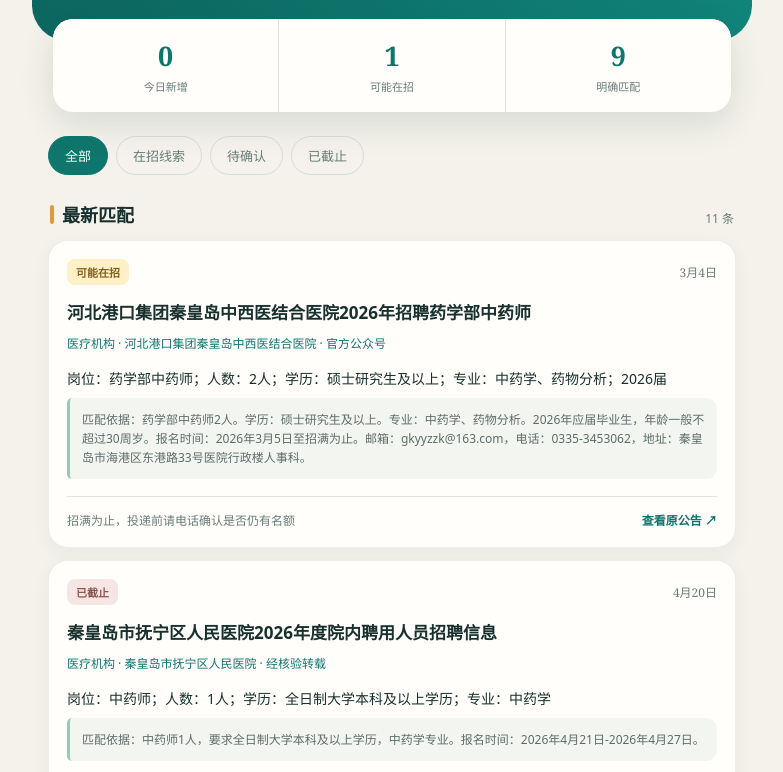
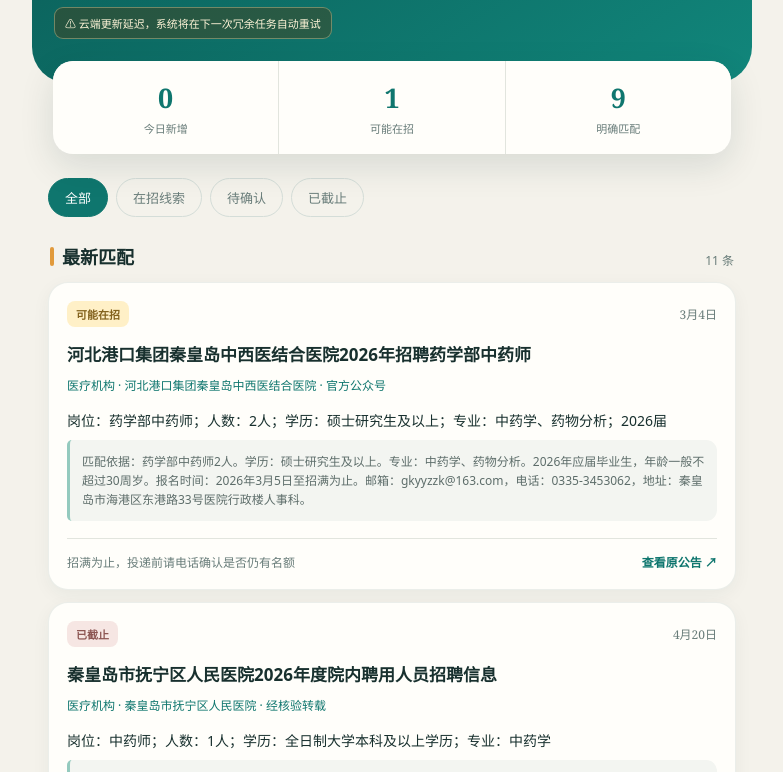
Before and after one commit to lcbszy-web/qhd-tcm-jobs, a website: page public/index.html in a window 1280 px wide. Shown: the part 248-1020 px from the top of the page, without its empty margins (248-1031 px from the left). Drawn offline with Linux system fonts and the light colour scheme.

Commit message:
add redundant morning refreshes

```diff
--- a/public/app.js
+++ b/public/app.js
@@ -12,6 +12,37 @@ const sourceLabels = {
   'wechat-index': '公众号文章',
   'search-index': '招聘平台线索'
 };
+
+function expectedCloudUpdate(now = Date.now()) {
+  const china = new Date(now + 8 * 60 * 60 * 1000);
+  const year = china.getUTCFullYear();
+  const month = china.getUTCMonth();
+  const day = china.getUTCDate();
+  const minutes = china.getUTCHours() * 60 + china.getUTCMinutes();
+  let hour = 18;
+  let minute = 30;
+  let dayOffset = -1;
+  if (minutes >= 18 * 60 + 30) {
+    dayOffset = 0;
+  } else if (minutes >= 12 * 60 + 30) {
+    hour = 12;
+    dayOffset = 0;
+  } else if (minutes >= 6 * 60 + 30) {
+    hour = 6;
+    dayOffset = 0;
+  }
+  return Date.UTC(year, month, day + dayOffset, hour - 8, minute);
+}
+
+function renderFreshness(updatedAt) {
+  const root = document.querySelector('#freshness');
+  const updated = new Date(updatedAt).getTime();
+  const expected = expectedCloudUpdate();
+  const grace = 45 * 60 * 1000;
+  const stale = Number.isFinite(updated) && Date.now() > expected + grace && updated < expected;
+  root.hidden = !stale;
+  root.textContent = stale ? '⚠ 云端更新延迟，系统将在下一次冗余任务自动重试' : '';
+}
 
 function formatDate(value) {
   if (!value) return '日期未知';
@@ -81,6 +112,7 @@ fetch(`./data/jobs.json?v=${Date.now()}`, { cache: 'no-store' })
     document.querySelector('#updated').textContent = data.updatedAt
       ? `最近更新 ${new Intl.DateTimeFormat('zh-CN', { dateStyle: 'long', timeStyle: 'short' }).format(new Date(data.updatedAt))}`
       : '尚未执行首次抓取';
+    if (data.updatedAt) renderFreshness(data.updatedAt);
     renderSummary();
     renderJobs();
     renderSources(data.sources || []);
--- a/public/index.html
+++ b/public/index.html
@@ -16,6 +16,7 @@
     <p class="eyebrow">QINHUANGDAO · DAILY JOBS</p>
     <h1>中药学招聘<br><span>每日简报</span></h1>
     <p id="updated" class="updated">正在读取最新数据…</p>
+    <p id="freshness" class="freshness" hidden></p>
   </header>
 
   <main>
--- a/public/styles.css
+++ b/public/styles.css
@@ -19,6 +19,8 @@ body { margin: 0; color: var(--ink); background: var(--paper); }
 h1 { position: relative; margin: 0; font-size: clamp(36px, 10vw, 54px); line-height: 1.04; letter-spacing: -.04em; }
 h1 span { color: #b7ebdd; font-weight: 400; }
 .updated { margin: 22px 0 0; font-size: 12px; opacity: .78; }
+.freshness { position: relative; display: inline-block; margin: 10px 0 0; padding: 7px 10px; color: #fff5d8; background: rgba(93, 51, 5, .35); border: 1px solid rgba(255, 230, 170, .35); border-radius: 9px; font-size: 11px; }
+.freshness[hidden] { display: none; }
 main { width: min(720px, 100%); margin: 0 auto; padding: 0 16px 50px; }
 .summary { display: grid; grid-template-columns: repeat(3, 1fr); gap: 1px; overflow: hidden; margin: -22px 5px 24px; position: relative; background: var(--line); border-radius: 20px; box-shadow: 0 12px 35px rgba(20, 50, 47, .12); }
 .summary div { display: flex; flex-direction: column; align-items: center; gap: 4px; padding: 18px 6px; background: var(--card); }
```
Also changed, not shown: .github/workflows/pages.yml, README.md, 1 other file.
